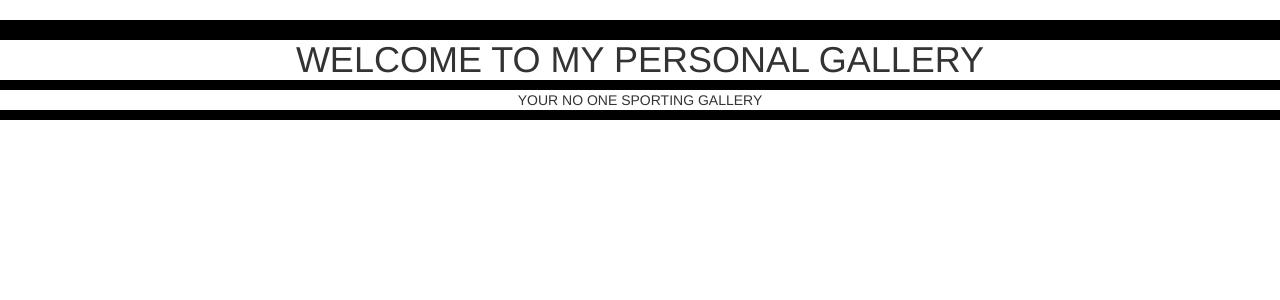
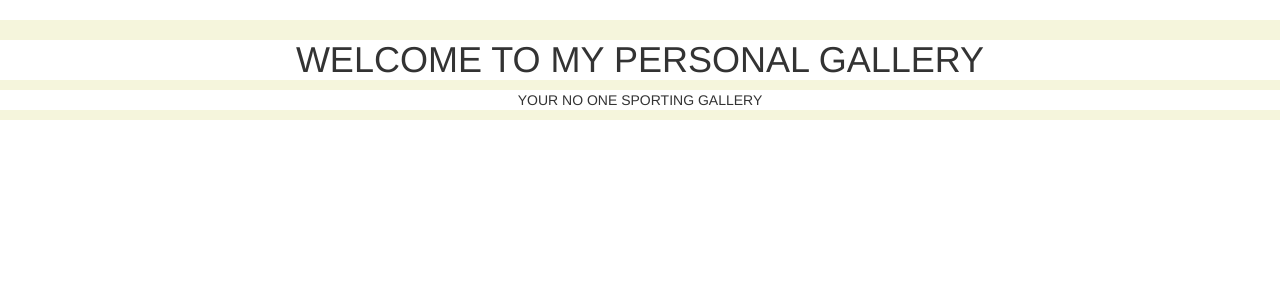
Before and after one commit to andiwoedwin/AndiwoGallery, a Django app: page / in a window 1280 px wide. Shown: the part 52-352 px from the top of the page. Run offline with Django 3.2, Linux system fonts and the light colour scheme; data that the repository does not hold is empty; some libraries are stand-ins or nearby versions.

```diff
--- a/gallery/templates/index.html
+++ b/gallery/templates/index.html
@@ -8,7 +8,7 @@
     <a href="{% url 'location' location.id %}">{{location}}</a>
     {% endfor %}
 </div >
-<div style="background-color:black" class="container-fluid">
+<div style="background-color:beige" class="container-fluid">
     <div class="row">
           <h1 style=" text-align:center; background-color:white;"> WELCOME TO MY PERSONAL GALLERY</h1>
           <p style="text-align:center; background-color:white;"> YOUR NO ONE SPORTING GALLERY </p>
```
